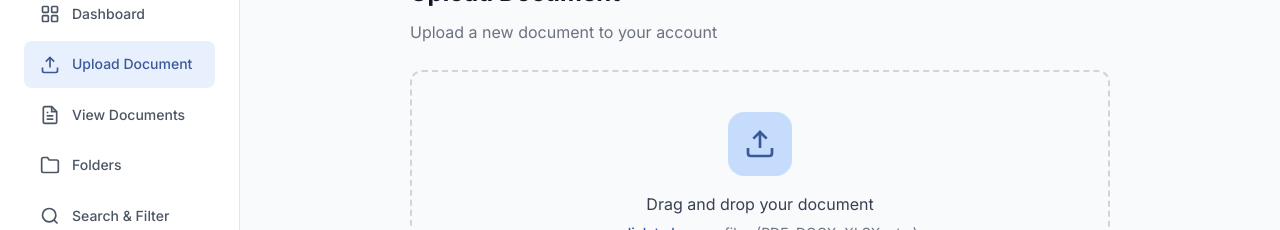
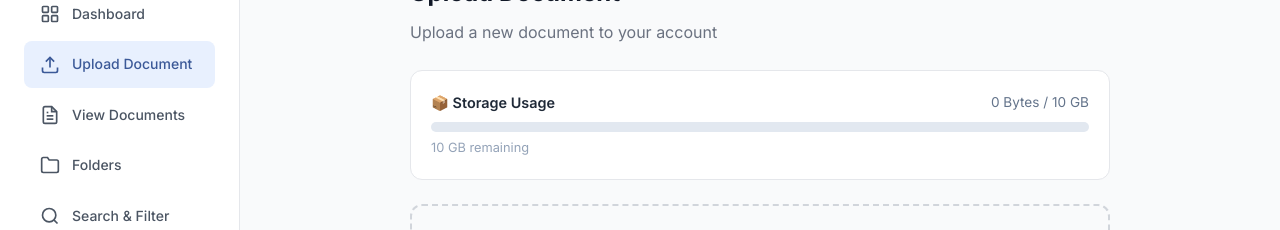
Before and after one commit to DHARANISH-M/digital-Documentation-Portal, a React (Vite) app: page /upload in a window 1280 px wide. Shown: the part 122-352 px from the top of the page. Built offline with nearby package versions, Linux system fonts and the light colour scheme; no server answers; the database is empty; sample sign-in values are in the browser's storage.

Commit message:
Add 10GB per-user storage limit with usage bar

```diff
--- a/src/pages/Dashboard.jsx
+++ b/src/pages/Dashboard.jsx
@@ -107,7 +107,7 @@ function Dashboard() {
                     <div className="stat-content">
                         <p className="stat-label">Storage Usage</p>
                         <p className="stat-value">{isLoading ? '...' : formatFileSize(stats.storageUsed)}</p>
-                        <p className="stat-description">of 100GB used</p>
+                        <p className="stat-description">of 10 GB limit</p>
                     </div>
                     <div className="stat-icon stat-icon-orange">
                         <svg viewBox="0 0 24 24" fill="none" stroke="currentColor" strokeWidth="2">
@@ -117,7 +117,10 @@ function Dashboard() {
                     <div className="storage-bar">
                         <div
                             className="storage-progress"
-                            style={{ width: `${Math.min((stats.storageUsed / (100 * 1024 * 1024 * 1024)) * 100, 100)}%` }}
+                            style={{
+                                width: `${Math.min((stats.storageUsed / (10 * 1024 * 1024 * 1024)) * 100, 100)}%`,
+                                backgroundColor: stats.storageUsed > (9 * 1024 * 1024 * 1024) ? '#ef4444' : undefined
+                            }}
                         />
                     </div>
                 </div>
--- a/src/pages/Upload.jsx
+++ b/src/pages/Upload.jsx
@@ -1,4 +1,4 @@
-import { useState, useRef, useEffect } from 'react';
+import { useState, useRef, useEffect, useMemo } from 'react';
 import { useNavigate } from 'react-router-dom';
 import { useAuth } from '../context/AuthContext';
 import { useData } from '../context/DataContext';
@@ -24,13 +24,24 @@ function Upload() {
     const [creatingFolder, setCreatingFolder] = useState(false);
 
     const { currentUser } = useAuth();
-    const { folders, loadFolders, addFolderToCache, addDocumentToCache } = useData();
+    const { documents, folders, loadFolders, loadDocuments, addFolderToCache, addDocumentToCache } = useData();
     const navigate = useNavigate();
     const fileInputRef = useRef(null);
+
+    const STORAGE_LIMIT = 10 * 1024 * 1024 * 1024; // 10 GB in bytes
+
+    // Calculate current storage usage from cached documents
+    const storageUsed = useMemo(() => {
+        return documents.reduce((total, doc) => total + (doc.fileSize || 0), 0);
+    }, [documents]);
+
+    const storageRemaining = STORAGE_LIMIT - storageUsed;
+    const storagePercent = Math.min((storageUsed / STORAGE_LIMIT) * 100, 100);
 
     useEffect(() => {
         if (currentUser) {
             loadFolders();
+            loadDocuments();
         }
     }, [currentUser]);
 
@@ -93,6 +104,12 @@ function Upload() {
 
         if (!formData.category) {
             setError('Please select a category');
+            return;
+        }
+
+        // Check storage limit
+        if (file.size > storageRemaining) {
+            setError(`Storage limit exceeded! You have ${formatFileSize(storageRemaining)} remaining out of 10 GB. This file is ${formatFileSize(file.size)}.`);
             return;
         }
 
@@ -162,6 +179,27 @@ function Upload() {
                     {error}
                 </div>
             )}
+
+            <div className="card" style={{ marginBottom: '1.5rem', padding: '1.25rem' }}>
+                <div style={{ display: 'flex', justifyContent: 'space-between', alignItems: 'center', marginBottom: '0.5rem' }}>
+                    <span style={{ fontWeight: 600, fontSize: '0.9rem' }}>📦 Storage Usage</span>
+                    <span style={{ fontSize: '0.85rem', color: '#64748b' }}>
+                        {formatFileSize(storageUsed)} / 10 GB
+                    </span>
+                </div>
+                <div style={{ background: '#e2e8f0', borderRadius: '999px', height: '10px', overflow: 'hidden' }}>
+                    <div style={{
+                        width: `${storagePercent}%`,
+                        height: '100%',
+                        borderRadius: '999px',
+                        background: storagePercent > 90 ? '#ef4444' : storagePercent > 70 ? '#f59e0b' : '#22c55e',
+                        transition: 'width 0.3s ease'
+                    }} />
+                </div>
+                <p style={{ fontSize: '0.8rem', color: '#94a3b8', marginTop: '0.4rem' }}>
+                    {formatFileSize(storageRemaining > 0 ? storageRemaining : 0)} remaining
+                </p>
+            </div>
 
             <form onSubmit={handleSubmit}>
                 <div
```
